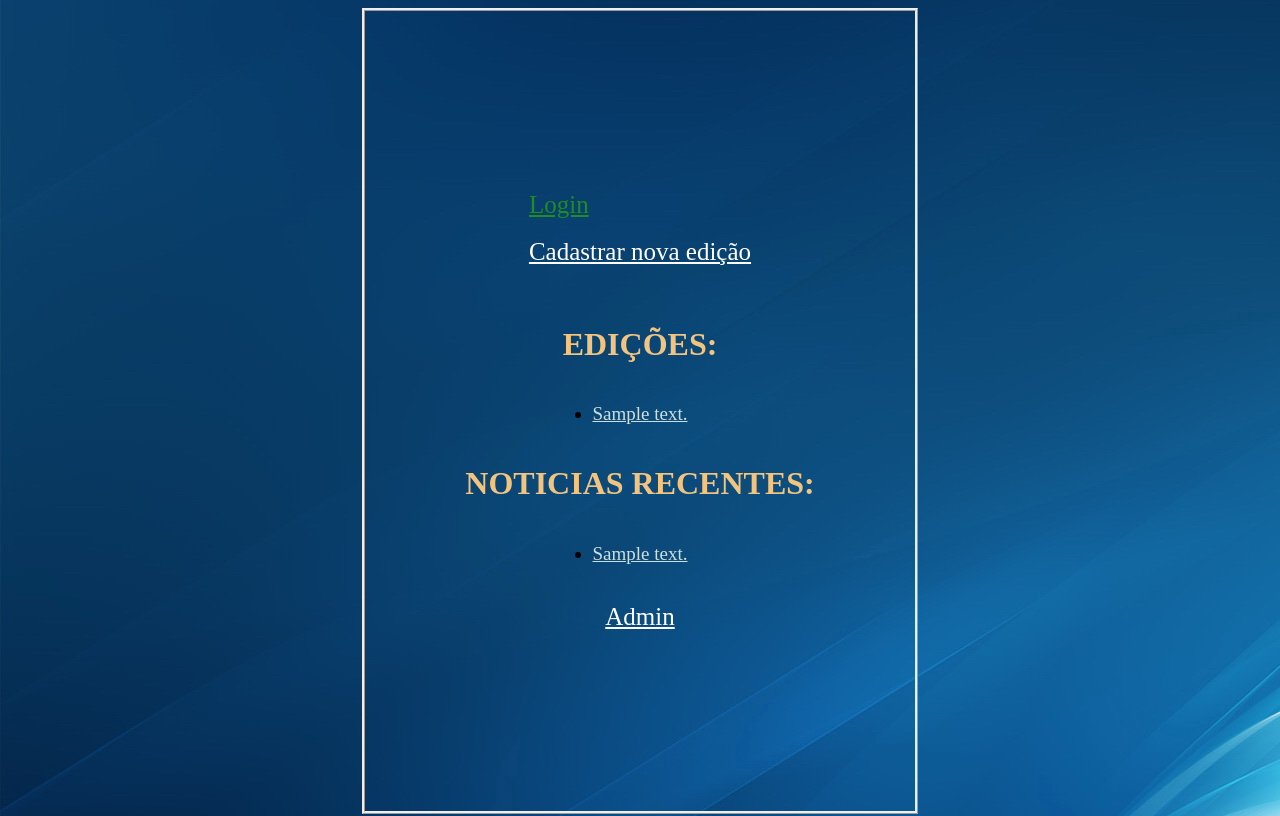
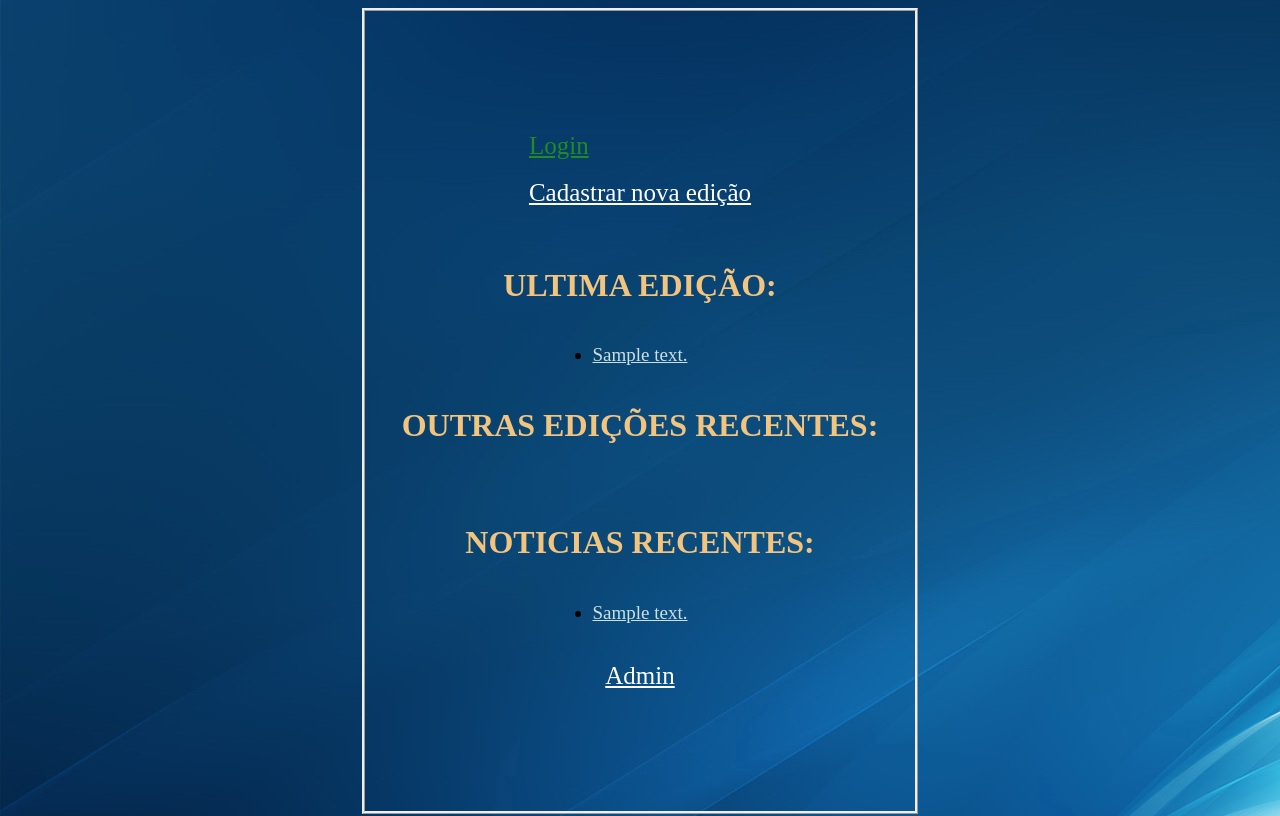
Before and after one commit to Fingoon/dsweb2022.1, a Django app: page /homejornal in a window 1280 px wide. Run offline with Django 3.2, Linux system fonts and the light colour scheme; tables that the repository leaves empty hold one stand-in row (values such as "Sample post").

Commit message:
update home
implementada a logica que informa a edição mais recente e em seguida as ultimas edições, exceto a mais recente

```diff
--- a/mysite/plataforma/templates/plataforma/homejornal.html
+++ b/mysite/plataforma/templates/plataforma/homejornal.html
@@ -19,11 +19,23 @@
         {% endif %}
         <p><a class="admin" href="{% url 'plataforma:cadastroedicao' %}">Cadastrar nova edição</a></p>
         </ul>
-        <h1>EDIÇÕES:</h1>
         {% if edicao_list %}
+            <h1>ULTIMA EDIÇÃO:</h1>
+            {% if ultima_edicao %}
+                <ul>
+                {% for edicao in ultima_edicao %}
+                    <li><a href="{% url 'plataforma:detailedicao' edicao.id %}">{{ edicao.texto }}</a></li>
+                {% endfor %}
+                </ul>
+            {% endif %}
+            <h1>OUTRAS EDIÇÕES RECENTES:</h1>
             <ul>
-            {% for edicao in edicao_list %}
-                <li><a href="{% url 'plataforma:detailedicao' edicao.id %}">{{ edicao.texto }}</a></li>
+            {% for edicao2 in ultima_edicao %}
+                {% for edicao in edicao_list %}
+                    {% if edicao != edicao2 %}
+                    <li><a href="{% url 'plataforma:detailedicao' edicao.id %}">{{ edicao.texto }}</a></li>
+                    {% endif %}
+                {% endfor %}
             {% endfor %}
             </ul>
             <h1>NOTICIAS RECENTES:</h1>
--- a/mysite/plataforma/views.py
+++ b/mysite/plataforma/views.py
@@ -122,8 +122,9 @@ class CadastroComentario(View):
 
 def homejornal(request):
     edicao_list = Edicao.objects.order_by('-data_pub')[:5]
+    ultima_edicao = Edicao.objects.order_by('-data_pub')[:1]
     noticia_list = Noticia.objects.order_by('-data_pub')[:10]
-    context = {'edicao_list': edicao_list,'noticia_list':noticia_list}
+    context = {'edicao_list': edicao_list,'noticia_list':noticia_list,'ultima_edicao': ultima_edicao,}
     return render(request,'plataforma/homejornal.html', context)
 
 def detailedicao(request, edicao_id):
```
